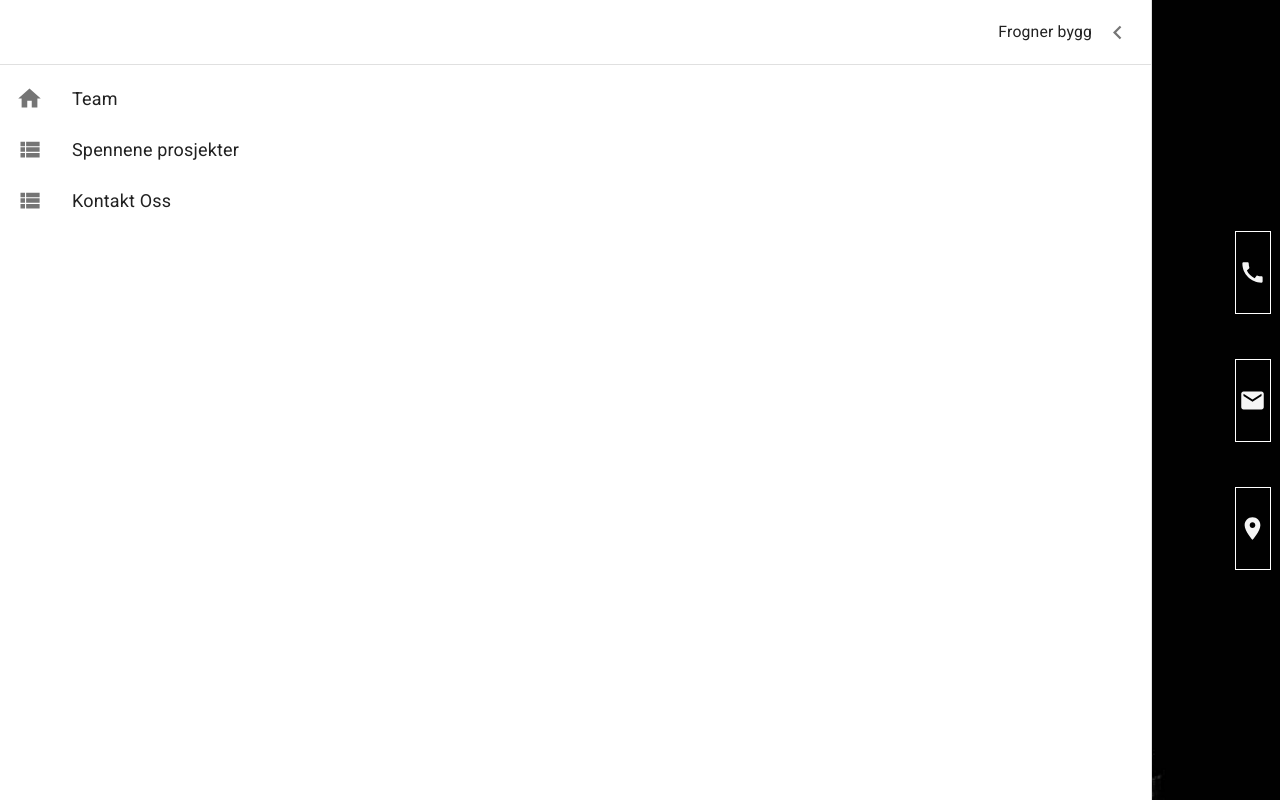
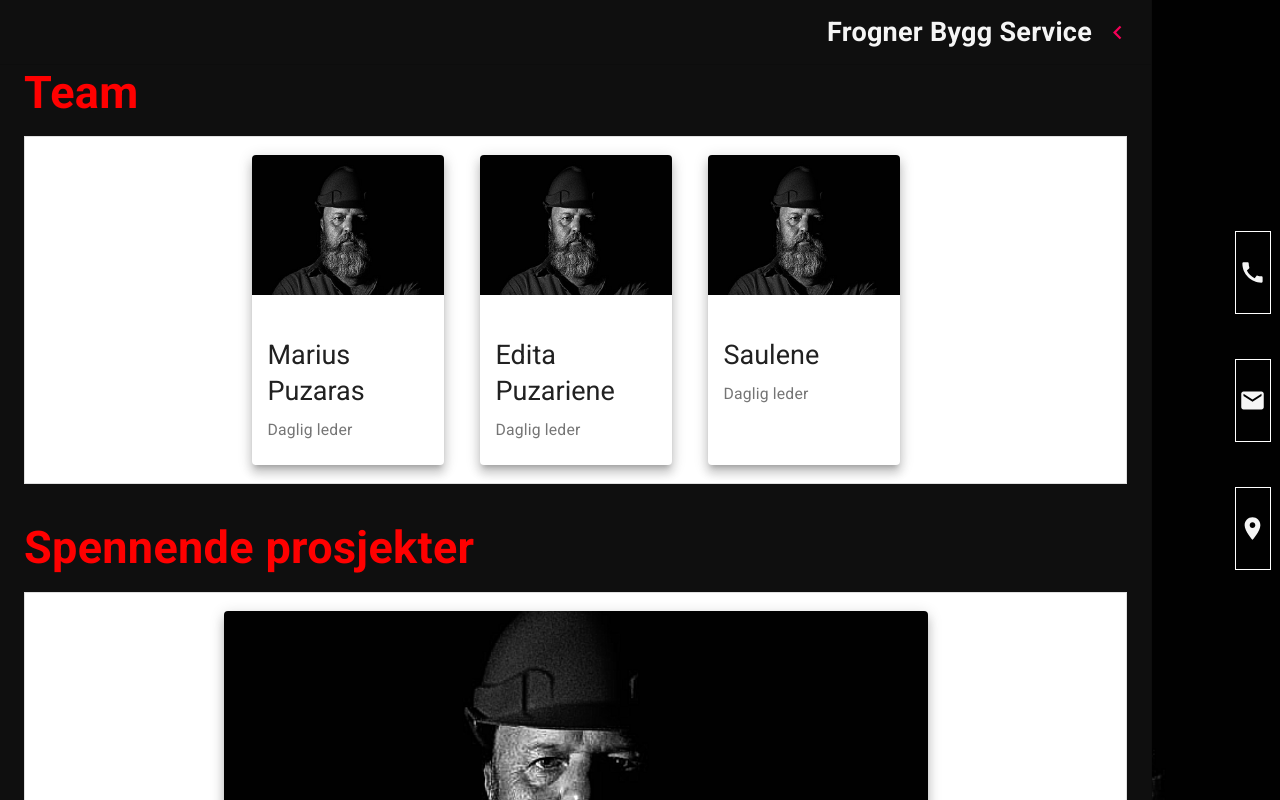
Before and after one commit to simmer5/frogner-bygg, a Gatsby site: page / in a window 1280 px wide. Both pictures are taken after a click on the button 37 px from the left and 32 px from the top of the page. Built offline with nearby package versions, Linux system fonts and the light colour scheme; Gatsby itself is replaced by a stand-in of ours.

Commit message:
one more update

```diff
--- /dev/null
+++ b/src/components/LogoIcon.js
@@ -0,0 +1,20 @@
+import React from 'react'
+import useMediaQuery from '@material-ui/core/useMediaQuery'
+
+import Logo from '../images/logoIcon1.png'
+
+const LogoIcon = () => {
+	const matches = useMediaQuery('(min-width:600px)')
+
+	const size = '${matces ? 3% : 8%}'
+
+	return (
+		<img
+			src={Logo}
+			alt='Frogner bygg service'
+			style={{ width: `${size}`, marginBottom: 0, marginRight: '10px' }}
+		/>
+	)
+}
+
+export default LogoIcon
--- /dev/null
+++ b/src/components/contactBlock.js
@@ -0,0 +1,97 @@
+import React from 'react'
+import { makeStyles } from '@material-ui/core/styles'
+import useMediaQuery from '@material-ui/core/useMediaQuery'
+import Card from '@material-ui/core/Card'
+import CardContent from '@material-ui/core/CardContent'
+import CardMedia from '@material-ui/core/CardMedia'
+import Paper from '@material-ui/core/Paper'
+import Typography from '@material-ui/core/Typography'
+import Box from '@material-ui/core/Box'
+import CallIcon from '@material-ui/icons/Call'
+import MailIcon from '@material-ui/icons/Mail'
+import LocationOnIcon from '@material-ui/icons/LocationOn'
+import Popover from '@material-ui/core/Popover'
+
+import PhotoMP from '../images/face.png'
+
+const useStyles = makeStyles({
+	teamCardMb: {
+		width: '65vw',
+		margin: '1rem',
+	},
+	teamCardDe: {
+		width: '15vw',
+		margin: '1rem',
+	},
+	container: {
+		display: 'flex',
+		msFlexDirection: 'row',
+		justifyContent: 'center',
+		flexWrap: 'wrap',
+	},
+	frame: {
+		background: 'none',
+		// color: '#00a6ff',
+		border: '4px solid #f00',
+		margin: '1rem',
+		padding: '1rem',
+		display: 'flex',
+		alignItems: 'center',
+		justifyContent: 'center',
+		// width: "15vw",
+		transition: 'all 300ms ease 0s',
+	},
+	title: {
+		color: '#f00',
+		fontSize: '2.5rem',
+		fontWeight: '700',
+		marginTop: '2rem',
+	},
+})
+
+const ContactBlock = () => {
+	const classes = useStyles()
+	const matches = useMediaQuery('(min-width:600px)')
+
+	return (
+		<>
+			<Typography
+				gutterBottom
+				variant='h4'
+				component='h1'
+				className={classes.title}
+			>
+				Kontakt oss
+			</Typography>
+			<Paper
+				variant='outlined'
+				elevation={5}
+				square
+				style={{
+					display: 'flex',
+					flexDirection: 'row',
+					justifyContent: 'center',
+					flexWrap: 'wrap',
+					marginBottom: '2rem',
+				}}
+			>
+				<Box className={classes.container}>
+					<Box className={classes.frame}>
+						<CallIcon />
+						<Box className={classes.iText}> +47 400 00000</Box>
+					</Box>
+					<Box className={classes.frame}>
+						<MailIcon />
+						<Box className={classes.iText}> frognerbygg@frognerbygg.no</Box>
+					</Box>
+					<Box className={classes.frame}>
+						<LocationOnIcon />
+						<Box className={classes.iText}>Sundbyveien 111A, 3477 BÅTSTØ</Box>
+					</Box>
+				</Box>
+			</Paper>
+		</>
+	)
+}
+
+export default ContactBlock
--- a/src/components/header.js
+++ b/src/components/header.js
@@ -1,5 +1,10 @@
 import PropTypes from 'prop-types'
 import React from 'react'
+
+import Team from '../components/team'
+import Projects from '../components/projects'
+import ContactBlock from '../components/contactBlock'
+import LogoIcon from '../components/LogoIcon'
 
 import clsx from 'clsx'
 import { makeStyles, useTheme } from '@material-ui/core/styles'
@@ -7,18 +12,13 @@ import Drawer from '@material-ui/core/Drawer'
 import CssBaseline from '@material-ui/core/CssBaseline'
 import AppBar from '@material-ui/core/AppBar'
 import Toolbar from '@material-ui/core/Toolbar'
-import List from '@material-ui/core/List'
+import Container from '@material-ui/core/Container'
 import Typography from '@material-ui/core/Typography'
 import Divider from '@material-ui/core/Divider'
 import IconButton from '@material-ui/core/IconButton'
 import MenuIcon from '@material-ui/icons/Menu'
 import ChevronLeftIcon from '@material-ui/icons/ChevronLeft'
 import ChevronRightIcon from '@material-ui/icons/ChevronRight'
-import ListItem from '@material-ui/core/ListItem'
-import ListItemIcon from '@material-ui/core/ListItemIcon'
-import ListItemText from '@material-ui/core/ListItemText'
-import HomeIcon from '@material-ui/icons/Home'
-import ListIcon from '@material-ui/icons/ViewList'
 
 const drawerWidth = '90vw'
 
@@ -53,6 +53,7 @@ const useStyles = makeStyles(theme => ({
 	},
 	drawerPaper: {
 		width: drawerWidth,
+		background: `rgba(15 15 15)`,
 	},
 	drawerHeader: {
 		display: 'flex',
@@ -76,6 +77,11 @@ const useStyles = makeStyles(theme => ({
 			duration: theme.transitions.duration.enteringScreen,
 		}),
 		marginLeft: 0,
+	},
+	text: {
+		color: '#f5f5f5',
+		fontSize: '1.5rem',
+		fontWeight: '700',
 	},
 }))
 
@@ -113,6 +119,7 @@ const Header = ({ siteTitle }) => {
 					>
 						<MenuIcon />
 					</IconButton>
+					<LogoIcon />
 					<Typography variant='h6' color='inherit'>
 						{siteTitle}
 					</Typography>
@@ -128,8 +135,10 @@ const Header = ({ siteTitle }) => {
 				}}
 			>
 				<div className={classes.drawerHeader}>
-					Frogner bygg
-					<IconButton onClick={handleDrawerClose}>
+					<Typography component='h1' className={classes.text}>
+						Frogner Bygg Service
+					</Typography>
+					<IconButton color='secondary' onClick={handleDrawerClose}>
 						{theme.direction === 'ltr' ? (
 							<ChevronLeftIcon />
 						) : (
@@ -137,28 +146,13 @@ const Header = ({ siteTitle }) => {
 						)}
 					</IconButton>
 				</div>
+
 				<Divider />
-				<List>
-					<ListItem button>
-						<ListItemIcon>
-							<HomeIcon />
-						</ListItemIcon>
-						<ListItemText>Team</ListItemText>
-					</ListItem>
-
-					<ListItem button>
-						<ListItemIcon>
-							<ListIcon />
-						</ListItemIcon>
-						<ListItemText>Spennene prosjekter</ListItemText>
-					</ListItem>
-					<ListItem button>
-						<ListItemIcon>
-							<ListIcon />
-						</ListItemIcon>
-						<ListItemText>Kontakt Oss</ListItemText>
-					</ListItem>
-				</List>
+				<Container style={{ display: 'flex', flexDirection: 'column' }}>
+					<Team />
+					<Projects />
+					<ContactBlock />
+				</Container>
 			</Drawer>
 		</div>
 	)
--- /dev/null
+++ b/src/components/projects.js
@@ -0,0 +1,121 @@
+import React from 'react'
+import { makeStyles } from '@material-ui/core/styles'
+import useMediaQuery from '@material-ui/core/useMediaQuery'
+import Card from '@material-ui/core/Card'
+import CardContent from '@material-ui/core/CardContent'
+import CardMedia from '@material-ui/core/CardMedia'
+import Paper from '@material-ui/core/Paper'
+import Typography from '@material-ui/core/Typography'
+
+import PhotoMP from '../images/face.png'
+
+const useStyles = makeStyles({
+	teamCardMb: {
+		width: '65vw',
+		margin: '1rem',
+	},
+	teamCardDe: {
+		width: '55vw',
+		margin: '1rem',
+	},
+	title: {
+		color: '#f00',
+		fontSize: '2.5rem',
+		fontWeight: '700',
+		marginTop: '2rem',
+	},
+})
+
+const Projects = () => {
+	const classes = useStyles()
+	const matches = useMediaQuery('(min-width:600px)')
+
+	const height = `${matches ? 350 : 140}`
+
+	return (
+		<>
+			<Typography
+				gutterBottom
+				variant='h4'
+				component='h1'
+				className={classes.title}
+			>
+				Spennende prosjekter
+			</Typography>
+			<Paper
+				variant='outlined'
+				elevation={5}
+				square
+				style={{
+					display: 'flex',
+					flexDirection: 'row',
+					justifyContent: 'center',
+					flexWrap: 'wrap',
+				}}
+			>
+				<Card
+					raised
+					className={!matches ? classes.teamCardMb : classes.teamCardDe}
+				>
+					<CardMedia
+						component='img'
+						alt='Contemplative Reptile'
+						height={height}
+						image={PhotoMP}
+						title='Marius Puzaras'
+					/>
+					<CardContent>
+						<Typography gutterBottom variant='h5' component='h2'>
+							Trondheim
+						</Typography>
+						<Typography variant='body2' color='textSecondary' component='p'>
+							Fasade arbeid
+						</Typography>
+					</CardContent>
+				</Card>
+				<Card
+					raised
+					className={!matches ? classes.teamCardMb : classes.teamCardDe}
+				>
+					<CardMedia
+						component='img'
+						alt='Contemplative Reptile'
+						height={height}
+						image={PhotoMP}
+						title='Contemplative Reptile'
+					/>
+					<CardContent>
+						<Typography gutterBottom variant='h5' component='h2'>
+							Oslo
+						</Typography>
+						<Typography variant='body2' color='textSecondary' component='p'>
+							Tak
+						</Typography>
+					</CardContent>
+				</Card>
+				<Card
+					raised
+					className={!matches ? classes.teamCardMb : classes.teamCardDe}
+				>
+					<CardMedia
+						component='img'
+						alt='Contemplative Reptile'
+						height={height}
+						image={PhotoMP}
+						title='Contemplative Reptile'
+					/>
+					<CardContent>
+						<Typography gutterBottom variant='h5' component='h2'>
+							Jessheim
+						</Typography>
+						<Typography variant='body2' color='textSecondary' component='p'>
+							Utearbeid
+						</Typography>
+					</CardContent>
+				</Card>
+			</Paper>
+		</>
+	)
+}
+
+export default Projects
--- /dev/null
+++ b/src/components/team.js
@@ -0,0 +1,118 @@
+import React from 'react'
+import { makeStyles } from '@material-ui/core/styles'
+import useMediaQuery from '@material-ui/core/useMediaQuery'
+import Card from '@material-ui/core/Card'
+import CardContent from '@material-ui/core/CardContent'
+import CardMedia from '@material-ui/core/CardMedia'
+import Paper from '@material-ui/core/Paper'
+import Typography from '@material-ui/core/Typography'
+
+import PhotoMP from '../images/face.png'
+
+const useStyles = makeStyles({
+	teamCardMb: {
+		width: '65vw',
+		margin: '1rem',
+	},
+	teamCardDe: {
+		width: '15vw',
+		margin: '1rem',
+	},
+	title: {
+		color: '#f00',
+		fontSize: '2.5rem',
+		fontWeight: '700',
+	},
+})
+
+const Team = () => {
+	const classes = useStyles()
+	const matches = useMediaQuery('(min-width:600px)')
+
+	return (
+		<>
+			<Typography
+				gutterBottom
+				variant='h4'
+				component='h1'
+				className={classes.title}
+			>
+				Team
+			</Typography>
+			<Paper
+				variant='outlined'
+				elevation={5}
+				square
+				style={{
+					display: 'flex',
+					flexDirection: 'row',
+					justifyContent: 'center',
+					flexWrap: 'wrap',
+				}}
+			>
+				<Card
+					raised
+					className={!matches ? classes.teamCardMb : classes.teamCardDe}
+				>
+					<CardMedia
+						component='img'
+						alt='Contemplative Reptile'
+						height='140'
+						image={PhotoMP}
+						title='Marius Puzaras'
+					/>
+					<CardContent>
+						<Typography gutterBottom variant='h5' component='h2'>
+							Marius Puzaras
+						</Typography>
+						<Typography variant='body2' color='textSecondary' component='p'>
+							Daglig leder
+						</Typography>
+					</CardContent>
+				</Card>
+				<Card
+					raised
+					className={!matches ? classes.teamCardMb : classes.teamCardDe}
+				>
+					<CardMedia
+						component='img'
+						alt='Contemplative Reptile'
+						height='140'
+						image={PhotoMP}
+						title='Contemplative Reptile'
+					/>
+					<CardContent>
+						<Typography gutterBottom variant='h5' component='h2'>
+							Edita Puzariene
+						</Typography>
+						<Typography variant='body2' color='textSecondary' component='p'>
+							Daglig leder
+						</Typography>
+					</CardContent>
+				</Card>
+				<Card
+					raised
+					className={!matches ? classes.teamCardMb : classes.teamCardDe}
+				>
+					<CardMedia
+						component='img'
+						alt='Contemplative Reptile'
+						height='140'
+						image={PhotoMP}
+						title='Contemplative Reptile'
+					/>
+					<CardContent>
+						<Typography gutterBottom variant='h5' component='h2'>
+							Saulene
+						</Typography>
+						<Typography variant='body2' color='textSecondary' component='p'>
+							Daglig leder
+						</Typography>
+					</CardContent>
+				</Card>
+			</Paper>
+		</>
+	)
+}
+
+export default Team
--- a/src/pages/index.js
+++ b/src/pages/index.js
@@ -16,14 +16,25 @@ const useStyles = makeStyles(theme => ({
 	container: {
 		height: '100vh',
 	},
-	text: {
+	textMb: {
 		position: 'absolute',
 		color: '#f00',
 		padding: '1rem',
-		left: 0,
+		left: '1rem',
 		zIndex: 1,
 		width: '90vw',
-		fontSize: '2.5rem',
+		fontSize: '2.3rem',
+		fontWeight: '900',
+		lineHeight: 'normal',
+	},
+	textDe: {
+		position: 'absolute',
+		color: '#f00',
+		padding: '1rem',
+		left: '8rem',
+		zIndex: 1,
+		//width: '90vw',
+		fontSize: '4.5rem',
 		fontWeight: '900',
 		lineHeight: 'normal',
 	},
@@ -59,8 +70,11 @@ const IndexPage = () => {
 		<Layout>
 			<SEO title='Home' />
 			<div className={`${classes.container} ${classes.centerAligned}`}>
-				<Typography component='h1' className={classes.text}>
-					<span style={{ color: 'whitesmoke' }}>Vi er</span> <br />
+				<Typography
+					component='h1'
+					className={matches ? classes.textDe : classes.textMb}
+				>
+					<span style={{ color: '#f5f5f5' }}>Vi er</span> <br />
 					Frogner Bygg <br /> Service
 				</Typography>
 
```
Also changed, not shown: src/images/logoIcon1.png (added), src/images/logoIcon38mm – 1@2x.png (added).
